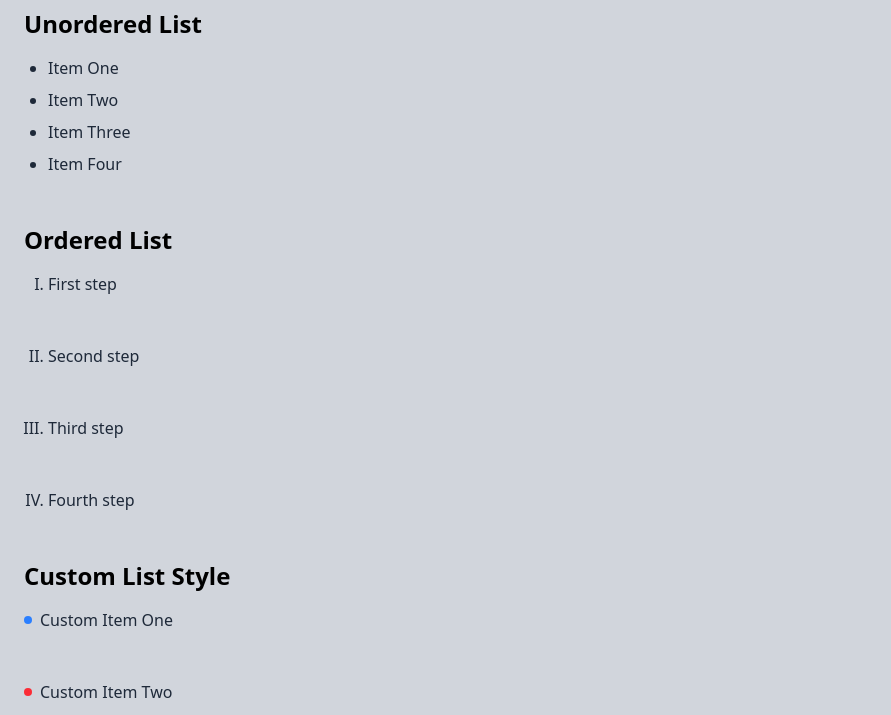
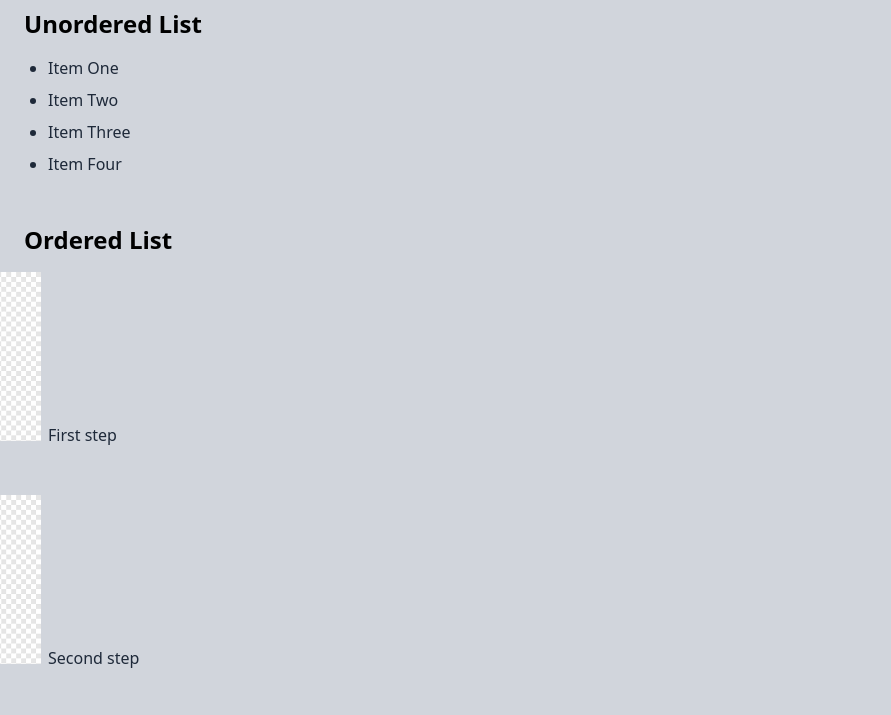
Before and after one commit to anandku06/TailWind_Learnings, a website: page lists.html in a window 1280 px wide. Shown: the part 84-799 px from the top of the page, without its empty margins (0-891 px from the left). Drawn offline with Linux system fonts and the light colour scheme; files whose address does not match are found by name.

Commit message:
add list-image utility for ordered lists in lists.html; include image example in output.css

```diff
--- a/lists.html
+++ b/lists.html
@@ -24,7 +24,7 @@
 
       <section class="mb-12">
         <h2 class="text-2xl font-semibold mb-4">Ordered List</h2>
-        <ol class="list-[upper-roman] pl-6 text-gray-800">
+        <ol class="list-image-[url(./src/images.png)] pl-6 text-gray-800">
           <li class="mb-12">First step</li>
           <li class="mb-12">Second step</li>
           <li class="mb-12">Third step</li>
```
Also changed, not shown: src/images.png (added), src/output.css.
